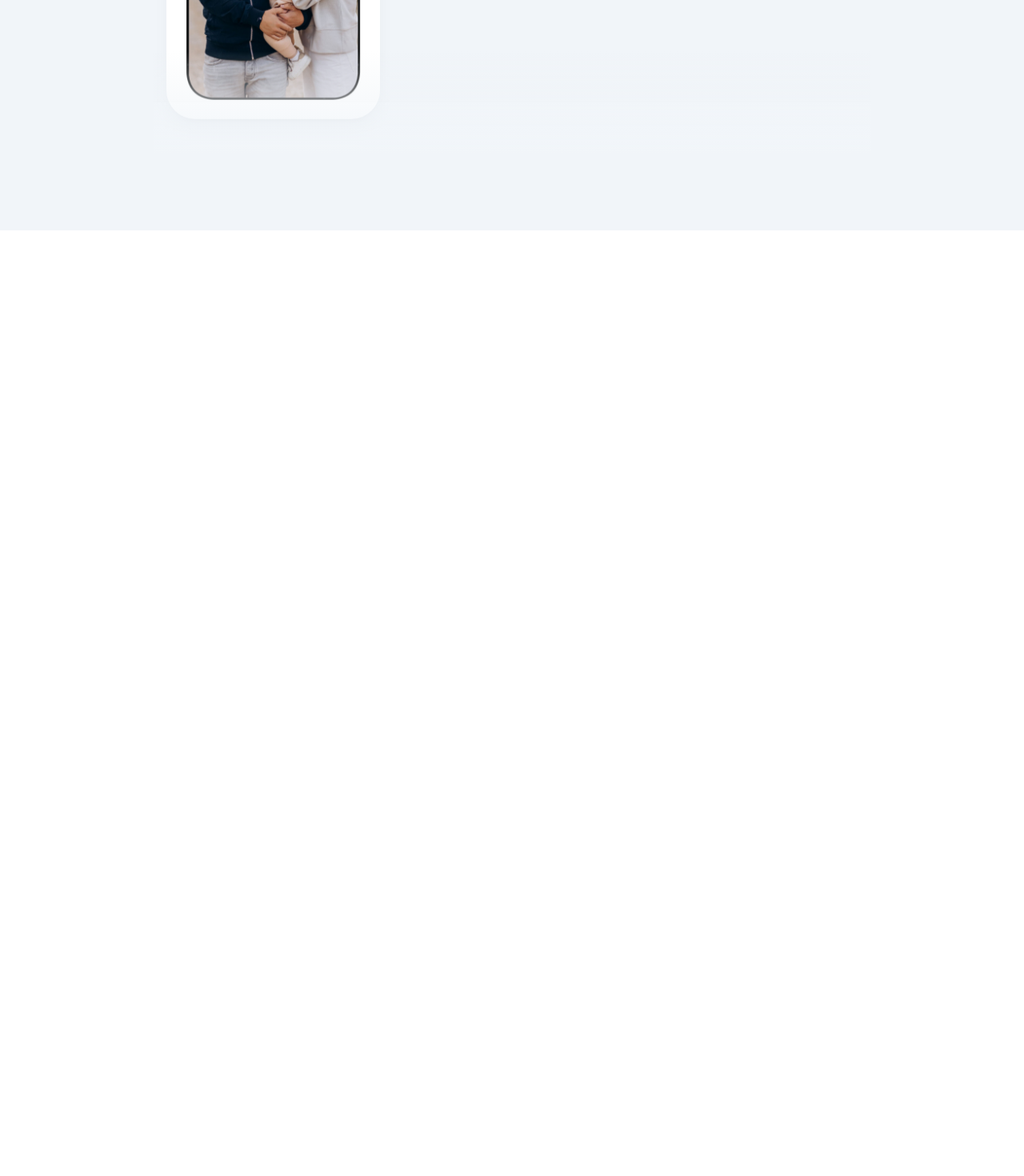
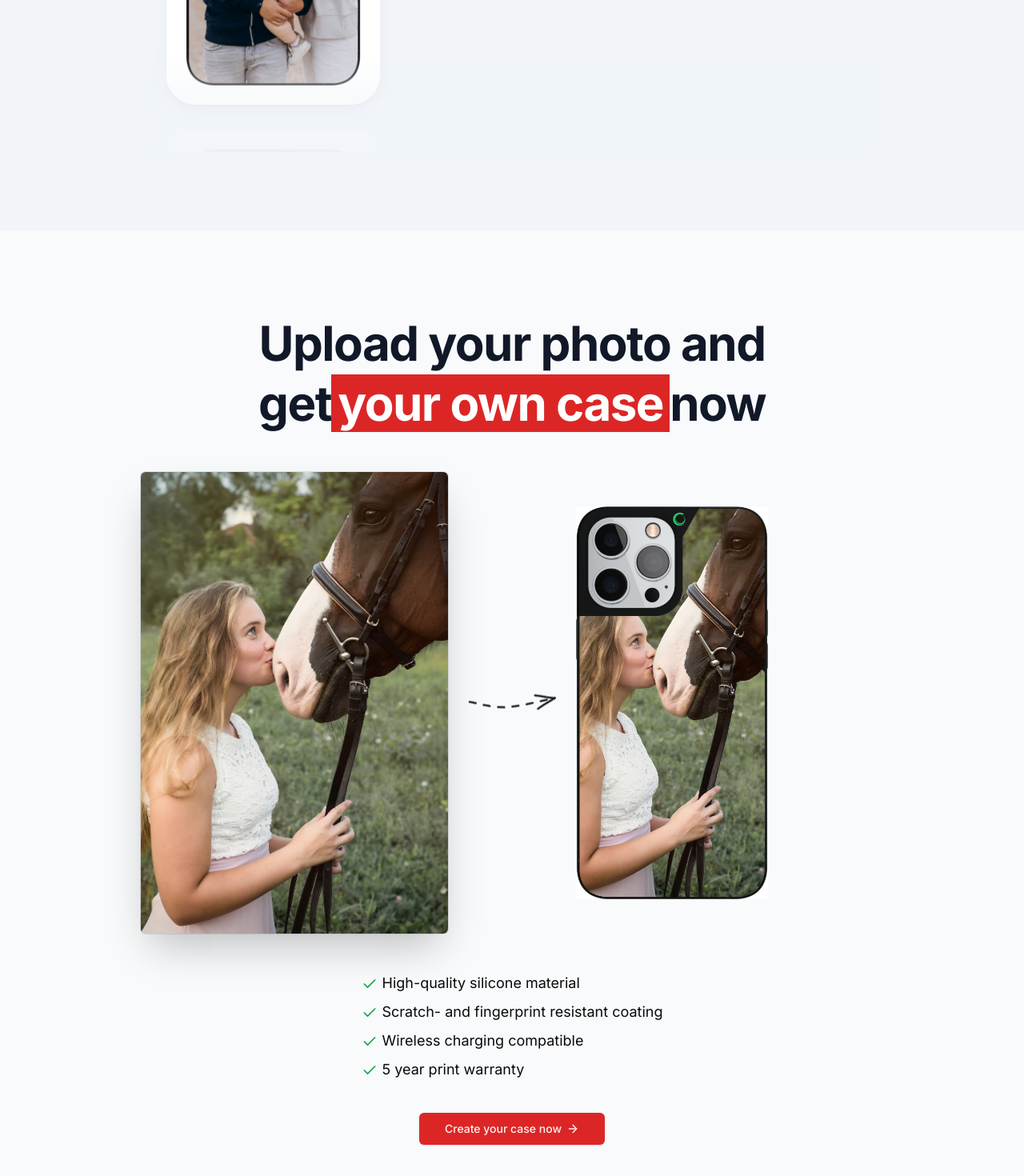
Before and after one commit to tayoolaigbe/casecobra, a Next.js app: page / in a window 1280 px wide. Shown: the part 2348-3818 px from the top of the page at 80% size. Before the commit the page ends 2636 px from the top, so only its background shows below. Built offline with nearby package versions, Linux system fonts and the light colour scheme; no server answers.

Commit message:
completed the landing page

```diff
--- a/src/app/page.tsx
+++ b/src/app/page.tsx
@@ -2,7 +2,9 @@
 import MaxWidthWrapper from '@/components/MaxWidthWrapper';
 import Phone from '@/components/Phone';
 import { Reviews } from '@/components/Reviews';
-import { Check, Star } from 'lucide-react';
+import { buttonVariants } from '@/components/ui/button';
+import { ArrowRight, Check, Star } from 'lucide-react';
+import Link from 'next/link';
 
 export default function Home() {
 	return (
@@ -196,6 +198,71 @@
 					<Reviews />
 				</div>
 			</section>
+
+			<section>
+				<MaxWidthWrapper className="py-24">
+					<div className="mb-12 px-6 lg:px-8">
+						<div className="mx-auto max-w-2xl sm:text-center">
+							<h2 className="order-1 mt-2 tracking-tight text-center text-balance !leading-tight font-bold text-5xl md:text-6xl text-gray-900">
+								Upload your photo and get
+								<span className="relative px-2 bg-red-600 text-white">
+									your own case
+								</span>
+								now
+							</h2>
+						</div>
+					</div>
+
+					<div className="mx-auto max-w-6xl px-6 lg:px-8">
+						<div className="relative flex flex-col items-center md:grid grid-cols-2 gap-40">
+							<img
+								src="/arrow.png"
+								className="absolute top-[25rem] md:top-1/2 -translate-y-1/2 z-10 left-1/2 -translate-x-1/2 rotate-90 md:rotate-0"
+							/>
+
+							<div className="relative h-80 md:h-full w-full md:justify-self-end max-w-sm rounded-xl bg-gray-900/5 ring-inset ring-gray-900/10 lg:rounded-2xl">
+								<img
+									src="/horse.jpg"
+									className="rounded-md object-cover bg-white shadow-2xl ring-1 ring-gray-900/10 h-full w-full"
+								/>
+							</div>
+
+							<Phone className="w-60" imgSrc="/horse_phone.jpg" />
+						</div>
+					</div>
+
+					<ul className="mx-auto mt-12 max-w-prose sm:text-lg space-y-2 w-fit">
+						<li className="w-fit">
+							<Check className="h-5 w-5 text-green-600 inline mr-1.5" />
+							High-quality silicone material
+						</li>
+						<li className="w-fit">
+							<Check className="h-5 w-5 text-green-600 inline mr-1.5" />
+							Scratch- and fingerprint resistant coating
+						</li>
+						<li className="w-fit">
+							<Check className="h-5 w-5 text-green-600 inline mr-1.5" />
+							Wireless charging compatible
+						</li>
+						<li className="w-fit">
+							<Check className="h-5 w-5 text-green-600 inline mr-1.5" />5 year
+							print warranty
+						</li>
+
+						<div className="flex justify-center">
+							<Link
+								className={buttonVariants({
+									size: 'lg',
+									className: 'mx-auto mt-8',
+								})}
+								href="/configure/upload"
+							>
+								Create your case now <ArrowRight className="h-4 w-4 ml-1.5" />
+							</Link>
+						</div>
+					</ul>
+				</MaxWidthWrapper>
+			</section>
 		</div>
 	);
 }
```
